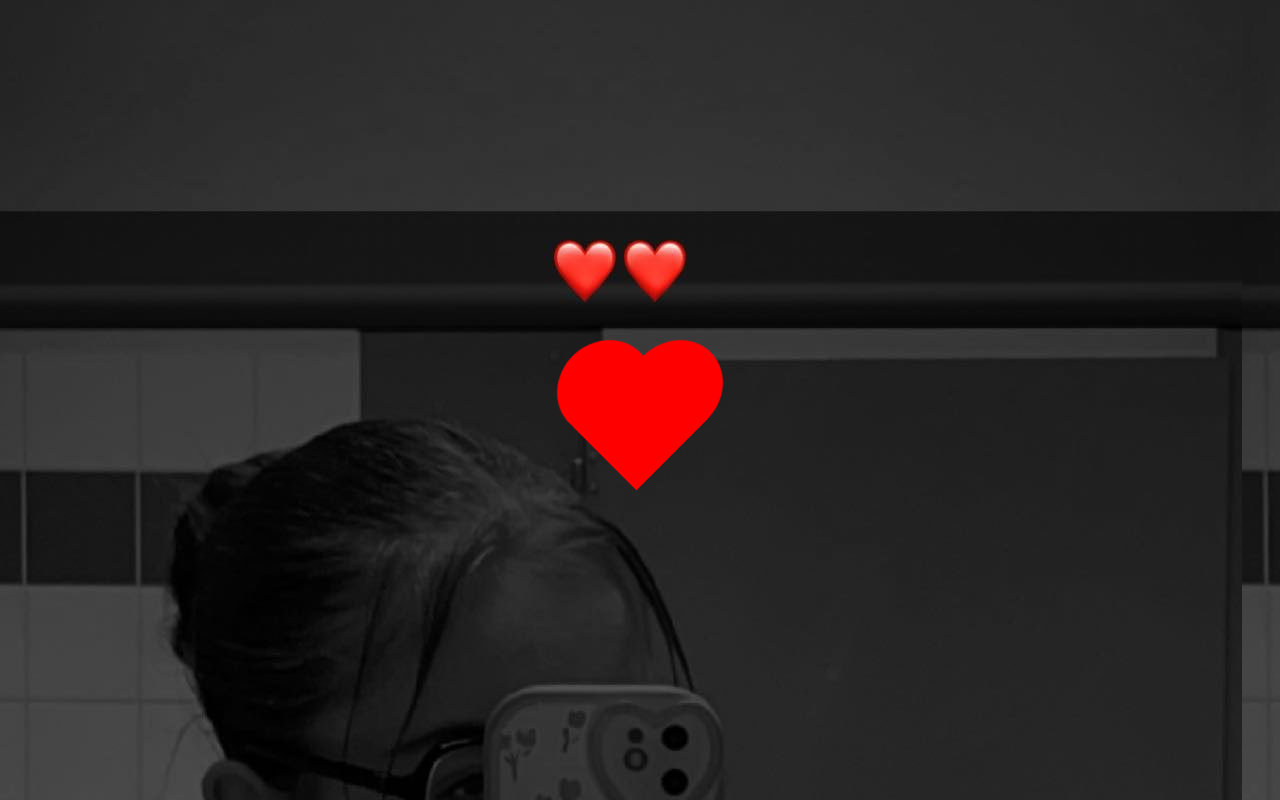
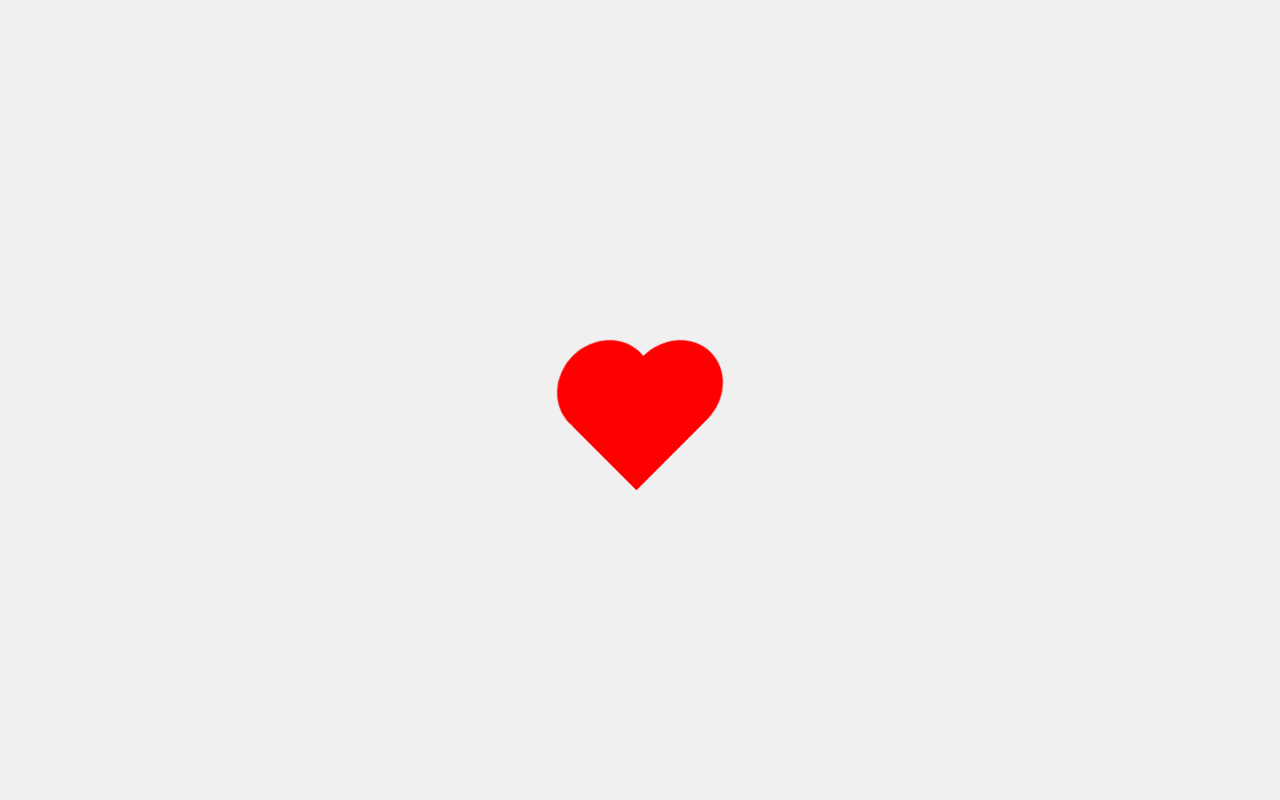
Before and after one commit to totoeltoto/Heart, a plain HTML site: page index.html in a window 1280 px wide. Drawn offline with Linux system fonts and the light colour scheme.

Commit message:
Delete img

```diff
--- a/styles.css
+++ b/styles.css
@@ -5,7 +5,6 @@ body {
   height: 100vh;
   margin: 0;
   background-color: #f0f0f0;
-  background-image: url(luna.jpg);
 }
 
 .heart {
```
Also changed, not shown: luna.jpg (deleted).
